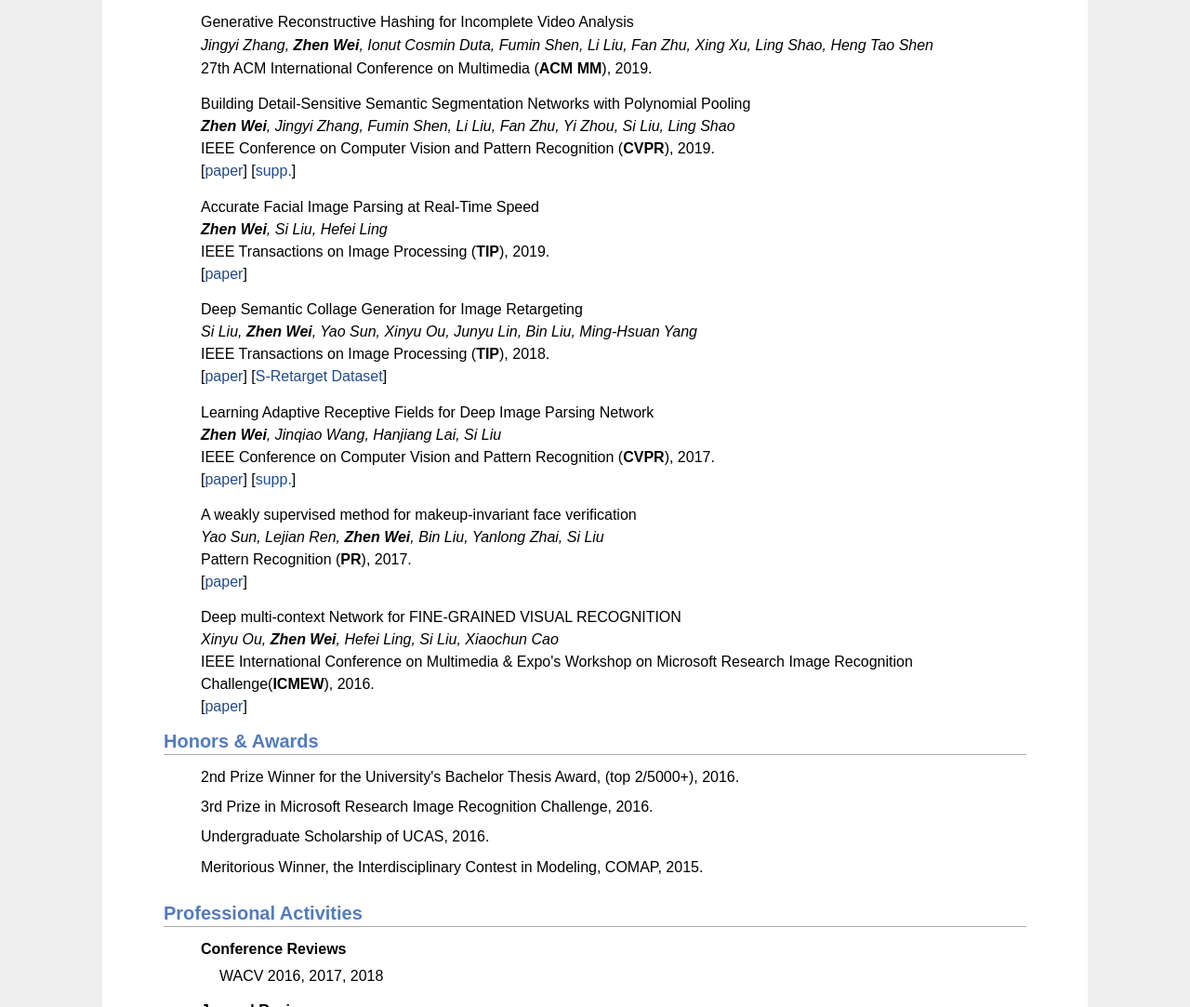
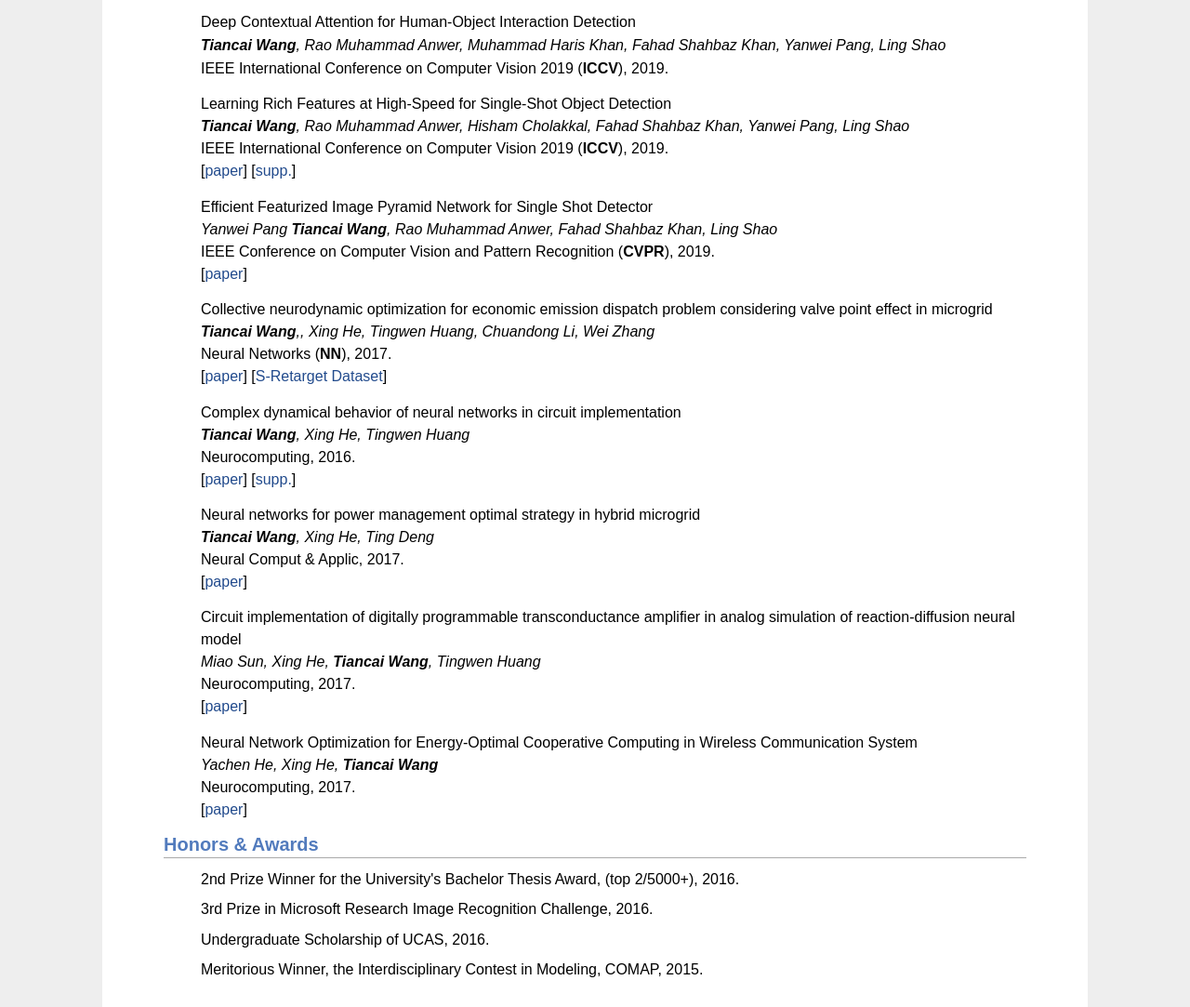
Before and after one commit to vaesl/vaesl.github.io, a plain HTML site: page index.html in a window 1280 px wide. Shown: the part 642-1725 px from the top of the page at 93% size. Drawn offline with Linux system fonts and the light colour scheme.

Commit message:
Update index.html

```diff
--- a/index.html
+++ b/index.html
@@ -61,33 +61,33 @@
 <ul style="list-style-type:none"> -->
 
      <li> <p style="margin-left: 0px; line-height: 150%; margin-top: 10px; margin-bottom: 10px;"><font face="Arial" size="3">
-            Generative Reconstructive Hashing for Incomplete Video Analysis <br>
-         <i>   Jingyi Zhang, <b>Zhen Wei</b>, Ionut Cosmin Duta, Fumin Shen, Li Liu, Fan Zhu, Xing Xu, Ling Shao, Heng Tao Shen </i><br>
-	       27th ACM International Conference on Multimedia (<b>ACM MM</b>), 2019. <br>
+            Deep Contextual Attention for Human-Object Interaction Detection <br>
+         <i>   <b>Tiancai Wang</b>, Rao Muhammad Anwer, Muhammad Haris Khan, Fahad Shahbaz Khan, Yanwei Pang, Ling Shao </i><br>
+	       IEEE International Conference on Computer Vision 2019 (<b>ICCV</b>), 2019. <br>
 	 </p> </li>
 
      <li> <p style="margin-left: 0px; line-height: 150%; margin-top: 10px; margin-bottom: 10px;"><font face="Arial" size="3">
-            Building Detail-Sensitive Semantic Segmentation Networks with Polynomial Pooling <br>
-         <i>   <b>Zhen Wei</b>, Jingyi Zhang, Fumin Shen, Li Liu, Fan Zhu, Yi Zhou, Si Liu, Ling Shao </i><br>
-	       IEEE Conference on Computer Vision and Pattern Recognition (<b>CVPR</b>), 2019. <br>
+            Learning Rich Features at High-Speed for Single-Shot Object Detection <br>
+         <i>   <b>Tiancai Wang</b>, Rao Muhammad Anwer, Hisham Cholakkal, Fahad Shahbaz Khan, Yanwei Pang, Ling Shao </i><br>
+	       IEEE International Conference on Computer Vision 2019 (<b>ICCV</b>), 2019. <br>
 	 [<a href="http://openaccess.thecvf.com/content_CVPR_2019/papers/Wei_Building_Detail-Sensitive_Semantic_Segmentation_Networks_With_Polynomial_Pooling_CVPR_2019_paper.pdf">paper</a>]
 	 [<a href="http://openaccess.thecvf.com/content_CVPR_2019/supplemental/Wei_Building_Detail-Sensitive_Semantic_CVPR_2019_supplemental.pdf">supp.</a>] </font>
 	 </p> </li>
 
 
     <li> <p style="margin-left: 0px; line-height: 150%; margin-top: 10px; margin-bottom: 10px;"><font face="Arial" size="3">
-            Accurate Facial Image Parsing at Real-Time Speed <br>
-         <i>   <b>Zhen Wei</b>, Si Liu, Hefei Ling </i><br>
-	       IEEE Transactions on Image Processing (<b>TIP</b>), 2019. <br>
+            Efficient Featurized Image Pyramid Network for Single Shot Detector <br>
+         <i>  Yanwei Pang <b>Tiancai Wang</b>, Rao Muhammad Anwer, Fahad Shahbaz Khan, Ling Shao </i><br>
+	       IEEE Conference on Computer Vision and Pattern Recognition (<b>CVPR</b>), 2019. <br>
 	 [<a href="https://ieeexplore.ieee.org/abstract/document/8682072/">paper</a>]
 	  </font>
 	 </p> </li>
 
 
     <li> <p style="margin-left: 0px; line-height: 150%; margin-top: 10px; margin-bottom: 10px;"><font face="Arial" size="3">
-            Deep Semantic Collage Generation for Image Retargeting <br>
-         <i>   Si Liu, <b>Zhen Wei</b>, Yao Sun, Xinyu Ou, Junyu Lin, Bin Liu, Ming-Hsuan Yang </i><br>
-	       IEEE Transactions on Image Processing (<b>TIP</b>), 2018. <br>
+            Collective neurodynamic optimization for economic emission dispatch problem considering valve point effect in microgrid <br>
+         <i>   <b>Tiancai Wang</b>,, Xing He, Tingwen Huang, Chuandong Li, Wei Zhang </i><br>
+	       Neural Networks (<b>NN</b>), 2017. <br>
 	 [<a href="https://ieeexplore.ieee.org/abstract/document/8359099/">paper</a>]
         [<a href="https://www.spretarget.com/">S-Retarget Dataset</a>]
 	  </font>
@@ -95,9 +95,9 @@
 
 
     <li> <p style="margin-left: 0px; line-height: 150%; margin-top: 10px; margin-bottom: 10px;"><font face="Arial" size="3">
-            Learning Adaptive Receptive Fields for Deep Image Parsing Network <br>
-         <i>   <b>Zhen Wei</b>, Jinqiao Wang, Hanjiang Lai, Si Liu  </i><br>
-	       IEEE Conference on Computer Vision and Pattern Recognition (<b>CVPR</b>), 2017. <br>
+            Complex dynamical behavior of neural networks in circuit implementation <br>
+         <i>   <b>Tiancai Wang</b>, Xing He, Tingwen Huang  </i><br>
+	       Neurocomputing, 2016. <br>
 	 [<a href="http://openaccess.thecvf.com/content_cvpr_2017/papers/Wei_Learning_Adaptive_Receptive_CVPR_2017_paper.pdf">paper</a>]
 	 [<a href="http://openaccess.thecvf.com/content_cvpr_2017/supplemental/Wei_Learning_Adaptive_Receptive_2017_CVPR_supplemental.pdf">supp.</a>]
 	 </font>
@@ -105,20 +105,27 @@
 
 
     <li> <p style="margin-left: 0px; line-height: 150%; margin-top: 10px; margin-bottom: 10px;"><font face="Arial" size="3">
-            A weakly supervised method for makeup-invariant face verification <br>
-         <i>   Yao Sun, Lejian Ren, <b>Zhen Wei</b>, Bin Liu, Yanlong Zhai, Si Liu </i><br>
-	       Pattern Recognition (<b>PR</b>), 2017. <br>
+            Neural networks for power management optimal strategy in hybrid microgrid <br>
+         <i>   <b>Tiancai Wang</b>, Xing He, Ting Deng </i><br>
+	       Neural Comput & Applic, 2017. <br>
 	 [<a href="https://www.sciencedirect.com/science/article/pii/S0031320317300134">paper</a>] </font>
 	 </p> </li>
 
 
      <li> <p style="margin-left: 0px; line-height: 150%; margin-top: 10px; margin-bottom: 10px;"><font face="Arial" size="3">
-            Deep multi-context Network for FINE-GRAINED VISUAL RECOGNITION  <br>
-         <i>  Xinyu Ou, <b>Zhen Wei</b>, Hefei Ling, Si Liu, Xiaochun Cao </i><br>
-              IEEE International Conference on Multimedia & Expo's Workshop on Microsoft Research Image Recognition Challenge(<b>ICMEW</b>), 2016. <br>
+            Circuit implementation of digitally programmable transconductance amplifier in analog simulation of reaction-diffusion neural model  <br>
+         <i>  Miao Sun, Xing He, <b>Tiancai Wang</b>, Tingwen Huang </i><br>
+              Neurocomputing, 2017. <br>
 	 [<a href="https://ieeexplore.ieee.org/abstract/document/7574666">paper</a>] </font>
 	 </p> </li>
 
+
+     <li> <p style="margin-left: 0px; line-height: 150%; margin-top: 10px; margin-bottom: 10px;"><font face="Arial" size="3">
+            Neural Network Optimization for Energy-Optimal Cooperative Computing in Wireless Communication System  <br>
+         <i>  Yachen He, Xing He, <b>Tiancai Wang</b> </i><br>
+              Neurocomputing, 2017. <br>
+	 [<a href="https://ieeexplore.ieee.org/abstract/document/7574666">paper</a>] </font>
+	 </p> </li>
 
 </ul>
 
```
